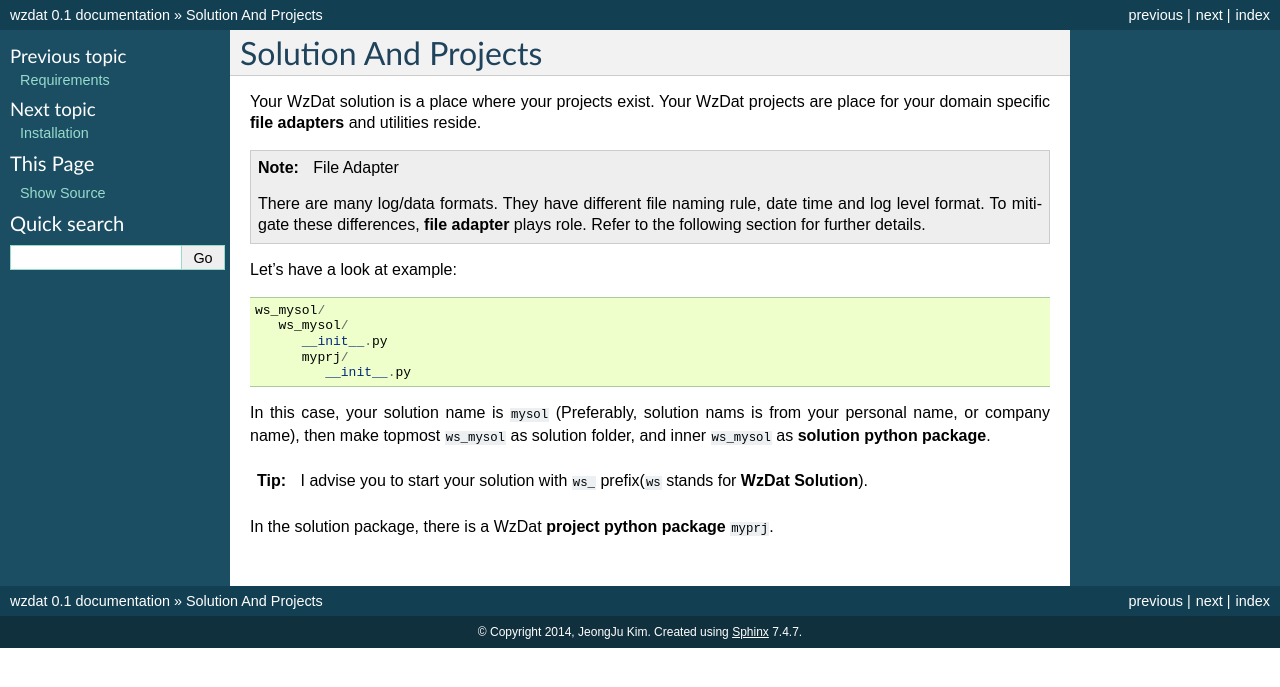
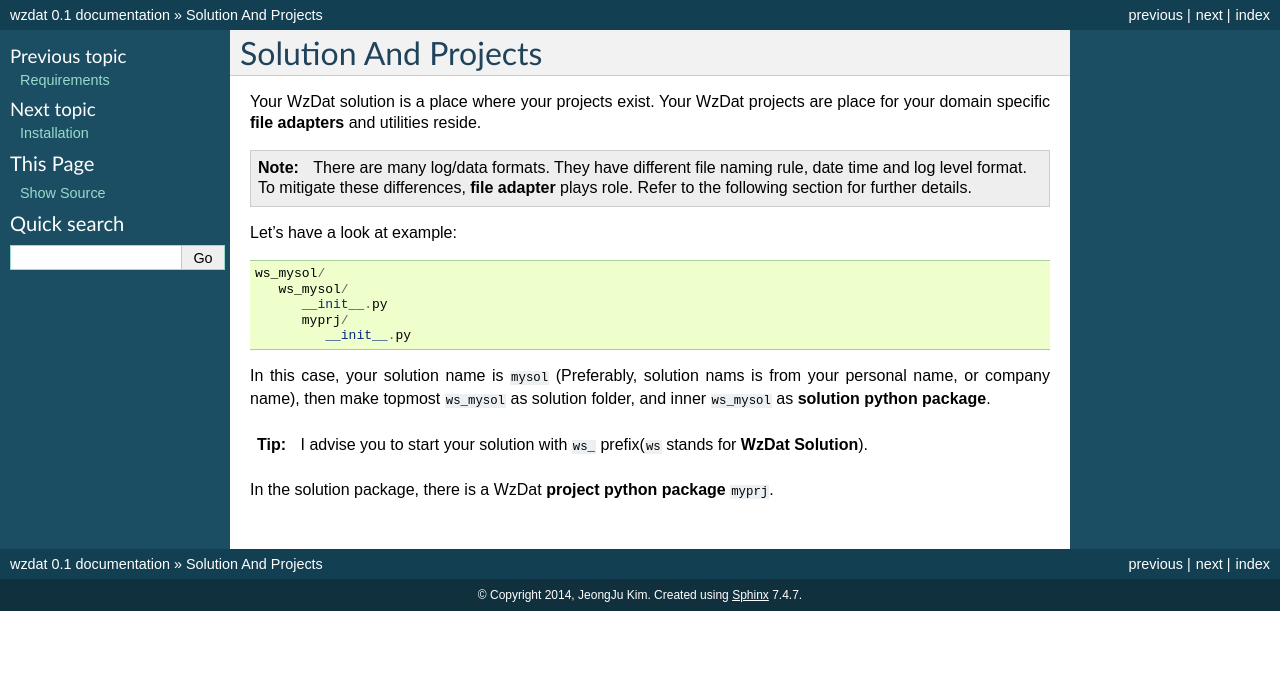
Before and after one commit to haje01/wzdat, a Sphinx documentation site: the page built from docs/solandprj.rst, in a window 1280 px wide. Shown: the top 687 px of the page. Built offline with Sphinx 7.4.7, drawn with Linux system fonts in a browser that asks for light colours.

Commit message:
Update solandprj.rst

```diff
--- a/docs/solandprj.rst
+++ b/docs/solandprj.rst
@@ -5,7 +5,7 @@ Solution And Projects
 
 Your WzDat solution is a place where your projects exist. Your WzDat projects are place for your domain specific **file adapters** and utilities reside.
 
-.. note:: File Adapter
+.. note::
 
    There are many log/data formats. They have different file naming rule, date time and log level format. To mitigate these differences, **file adapter** plays role. Refer to the following section for further details.
 
```
